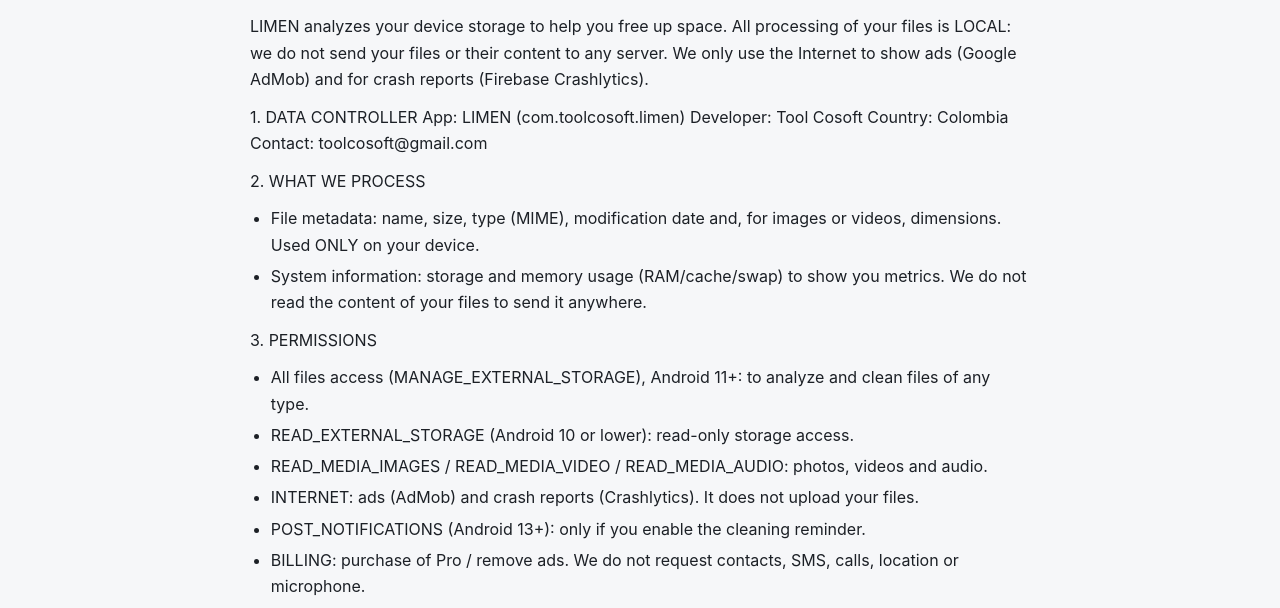
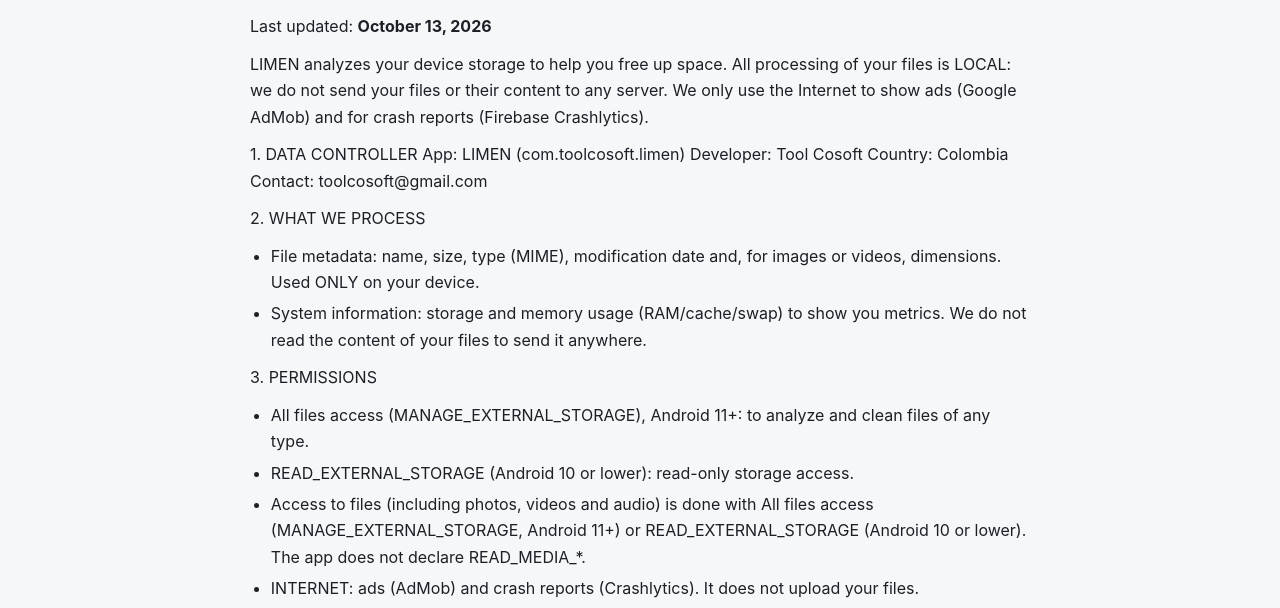
Before and after one commit to THORODER/limen-legal, a plain HTML site: page en/index.html in a window 1280 px wide. Shown: the part 141-749 px from the top of the page. Drawn offline with Linux system fonts and the light colour scheme.

Commit message:
Add files via upload

```diff
--- a/en/index.html
+++ b/en/index.html
@@ -33,6 +33,7 @@
 <header class="site"><a class="brand" href="index.html">LIMEN</a><span class="seg">Legal</span></header>
 <main>
 <h1>Privacy Policy</h1>
+<p>Last updated: <strong>October 13, 2026</strong></p>
 <p>LIMEN analyzes your device storage to help you free up space. All processing of your files is LOCAL: we do not send your files or their content to any server. We only use the Internet to show ads (Google AdMob) and for crash reports (Firebase Crashlytics).</p>
 <p>1. DATA CONTROLLER App: LIMEN (com.toolcosoft.limen) Developer: Tool Cosoft Country: Colombia Contact: toolcosoft@gmail.com</p>
 <p>2. WHAT WE PROCESS</p>
@@ -44,7 +45,7 @@
 <ul>
 <li>All files access (MANAGE_EXTERNAL_STORAGE), Android 11+: to analyze and clean files of any type.</li>
 <li>READ_EXTERNAL_STORAGE (Android 10 or lower): read-only storage access.</li>
-<li>READ_MEDIA_IMAGES / READ_MEDIA_VIDEO / READ_MEDIA_AUDIO: photos, videos and audio.</li>
+<li>Access to files (including photos, videos and audio) is done with All files access (MANAGE_EXTERNAL_STORAGE, Android 11+) or READ_EXTERNAL_STORAGE (Android 10 or lower). The app does not declare READ_MEDIA_*.</li>
 <li>INTERNET: ads (AdMob) and crash reports (Crashlytics). It does not upload your files.</li>
 <li>POST_NOTIFICATIONS (Android 13+): only if you enable the cleaning reminder.</li>
 <li>BILLING: purchase of Pro / remove ads. We do not request contacts, SMS, calls, location or microphone.</li>
```
Also changed, not shown: en/legal-notice.html (+1 -0 lines), en/licenses.html (+1 -0 lines), en/terms.html (+1 -0 lines).
